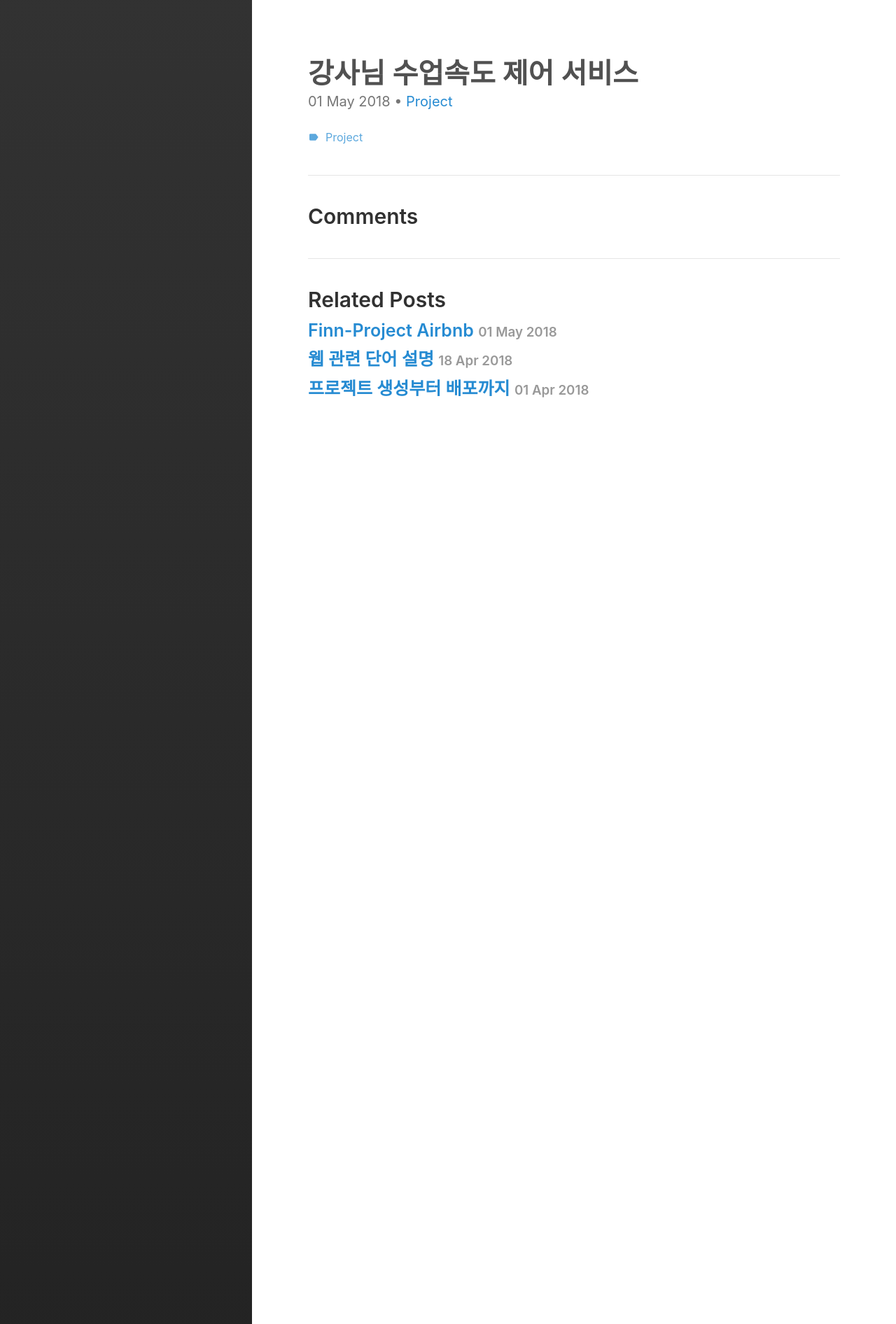
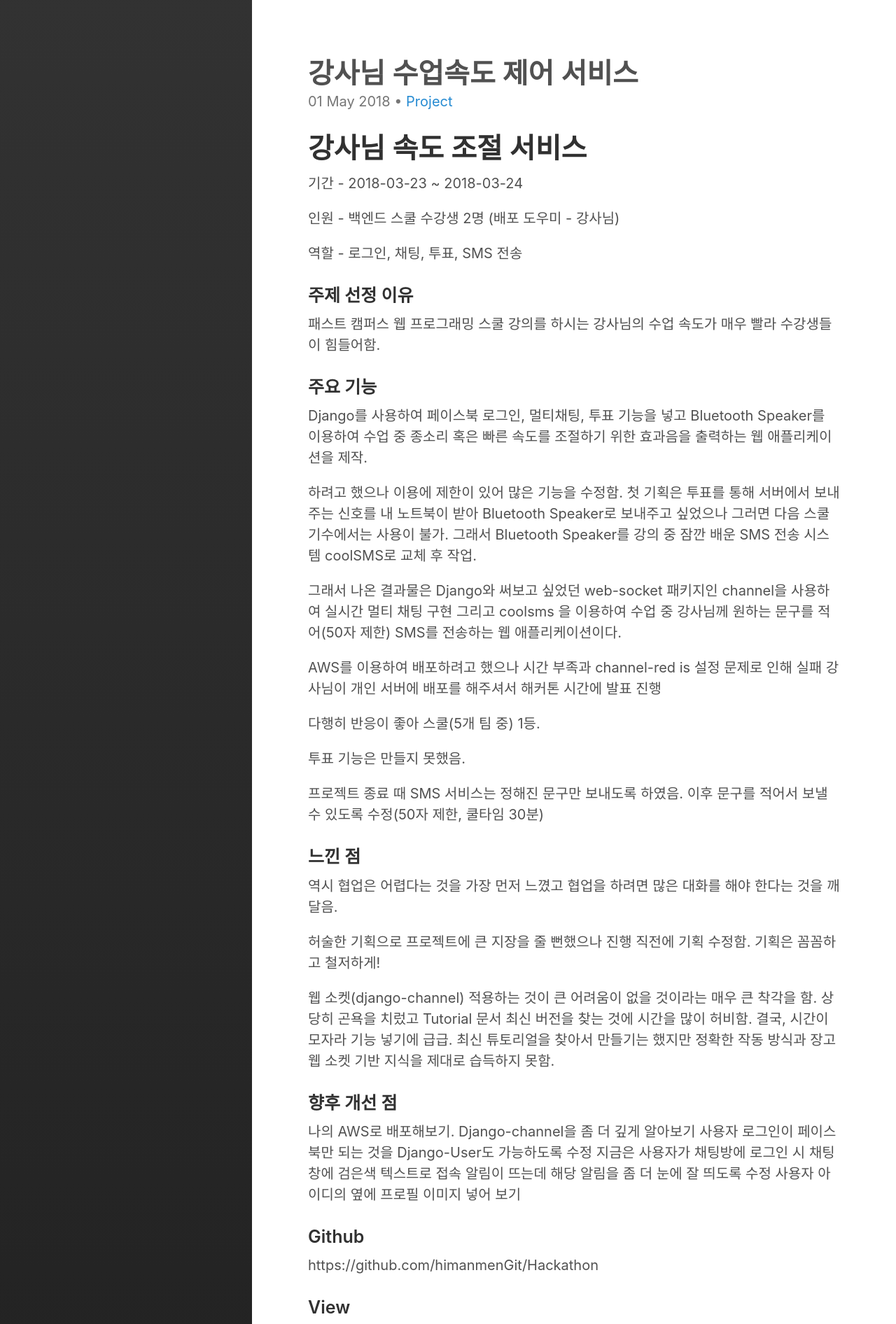
Before and after one commit to himanmenGit/himanmenGit.github.io, a Jekyll site: the page built from _posts/project/2018-05-01-WPS-SpeedControl.md, in a window 1280 px wide. Shown: the top 1892 px of the page at 70% size. Built offline with Jekyll 4.4.1, drawn with Linux system fonts in a browser that asks for light colours; comment, search, counter and statistics services are not loaded; some of the changed text lies outside the part shown.

Commit message:
speed control posting

```diff
--- a/_posts/project/2018-05-01-WPS-SpeedControl.md
+++ b/_posts/project/2018-05-01-WPS-SpeedControl.md
@@ -6,3 +6,84 @@ categories:
 tags:
   - Project
 ---
+
+# 강사님 속도 조절 서비스
+
+기간 - 2018-03-23 ~ 2018-03-24
+
+인원 - 백엔드 스쿨 수강생 2명 (배포 도우미 - 강사님)
+
+역할 - 로그인, 채팅, 투표, SMS 전송
+
+### 주제 선정 이유
+
+패스트 캠퍼스 웹 프로그래밍 스쿨 강의를 하시는 강사님의 수업 속도가 매우 빨라 수강생들이 힘들어함.
+
+### 주요 기능
+
+Django를 사용하여 페이스북 로그인, 멀티채팅, 투표 기능을 넣고 Bluetooth Speaker를 이용하여 수업 중 종소리 혹은 빠른 속도를 조절하기 위한 효과음을 출력하는 웹 애플리케이션을 제작.
+
+하려고 했으나 이용에 제한이 있어 많은 기능을 수정함. 첫 기획은 투표를 통해 서버에서 보내주는 신호를 내 노트북이 받아 Bluetooth Speaker로 보내주고 싶었으나 그러면 다음 스쿨 기수에서는 사용이 불가. 그래서 Bluetooth Speaker를 강의 중 잠깐 배운 SMS 전송 시스템 coolSMS로 교체 후 작업.
+
+그래서 나온 결과물은 Django와 써보고 싶었던 web-socket 패키지인 channel을 사용하여 실시간 멀티 채팅 구현 그리고 coolsms 을 이용하여 수업 중 강사님께 원하는 문구를 적어(50자 제한) SMS를 전송하는 웹 애플리케이션이다.
+
+
+AWS를 이용하여 배포하려고 했으나 시간 부족과 channel-red is 설정 문제로 인해 실패
+강사님이 개인 서버에 배포를 해주셔서 해커톤 시간에 발표 진행
+
+다행히 반응이 좋아 스쿨(5개 팀 중) 1등.
+
+투표 기능은 만들지 못했음.
+
+프로젝트 종료 때 SMS 서비스는 정해진 문구만 보내도록 하였음. 이후 문구를 적어서 보낼 수 있도록 수정(50자 제한, 쿨타임 30분)
+
+### 느낀 점
+
+역시 협업은 어렵다는 것을 가장 먼저 느꼈고 협업을 하려면 많은 대화를 해야 한다는
+것을 깨달음.
+
+허술한 기획으로 프로젝트에 큰 지장을 줄 뻔했으나 진행 직전에 기획 수정함.
+기획은 꼼꼼하고 철저하게!
+
+웹 소켓(django-channel) 적용하는 것이 큰 어려움이 없을 것이라는 매우 큰 착각을 함. 상당히 곤욕을 치렀고 Tutorial 문서 최신 버전을 찾는 것에 시간을 많이 허비함. 결국, 시간이 모자라 기능 넣기에 급급. 최신 튜토리얼을 찾아서 만들기는 했지만 정확한 작동 방식과 장고 웹 소켓 기반 지식을 제대로 습득하지 못함.
+
+### 향후 개선 점
+
+나의 AWS로 배포해보기.
+Django-channel을 좀 더 깊게 알아보기
+사용자 로그인이 페이스북만 되는 것을 Django-User도 가능하도록 수정
+지금은 사용자가 채팅방에 로그인 시 채팅창에 검은색 텍스트로 접속 알림이 뜨는데 해당 알림을 좀 더 눈에 잘 띄도록 수정
+사용자 아이디의 옆에 프로필 이미지 넣어 보기
+
+### Github
+
+https://github.com/himanmenGit/Hackathon
+
+### View
+![Speed1](/assets/project/speed/speed_01.png)
+![Speed2](/assets/project/speed/speed_02.png)
+![Speed3](/assets/project/speed/speed_03.png)
+![Speed4](/assets/project/speed/speed_04.png)
+![Speed4](/assets/project/speed/speed_05.png)
+
+### 사용 skills
+
+* Python 3.6
+* Django 2.0
+* Django channel 2.0.2
+* coolsms-python-sdk 2.0.3
+* Facebook
+* AWS Elastic Beanstalk
+* Docker
+* Sentry
+* Database
+    * Local(sqlite3)
+    * Production&Dev(postgresql)
+* Git
+
+### 특징 및 기능
+
+* 페이스북 로그인
+* 멀티 채팅 (url을 통한 채팅룸 구현)
+* 채팅 접속시 채팅창에 접속 알림
+* sms 전송 서비스
```
Also changed, not shown: _posts/project/2018-05-01-Finn-Airbnb.md (+3 -0 lines), assets/project/speed/speed_01.png (added), assets/project/speed/speed_02.png (added), assets/project/speed/speed_03.png (added), assets/project/speed/speed_04.png (added), assets/project/speed/speed_05.png (added).
